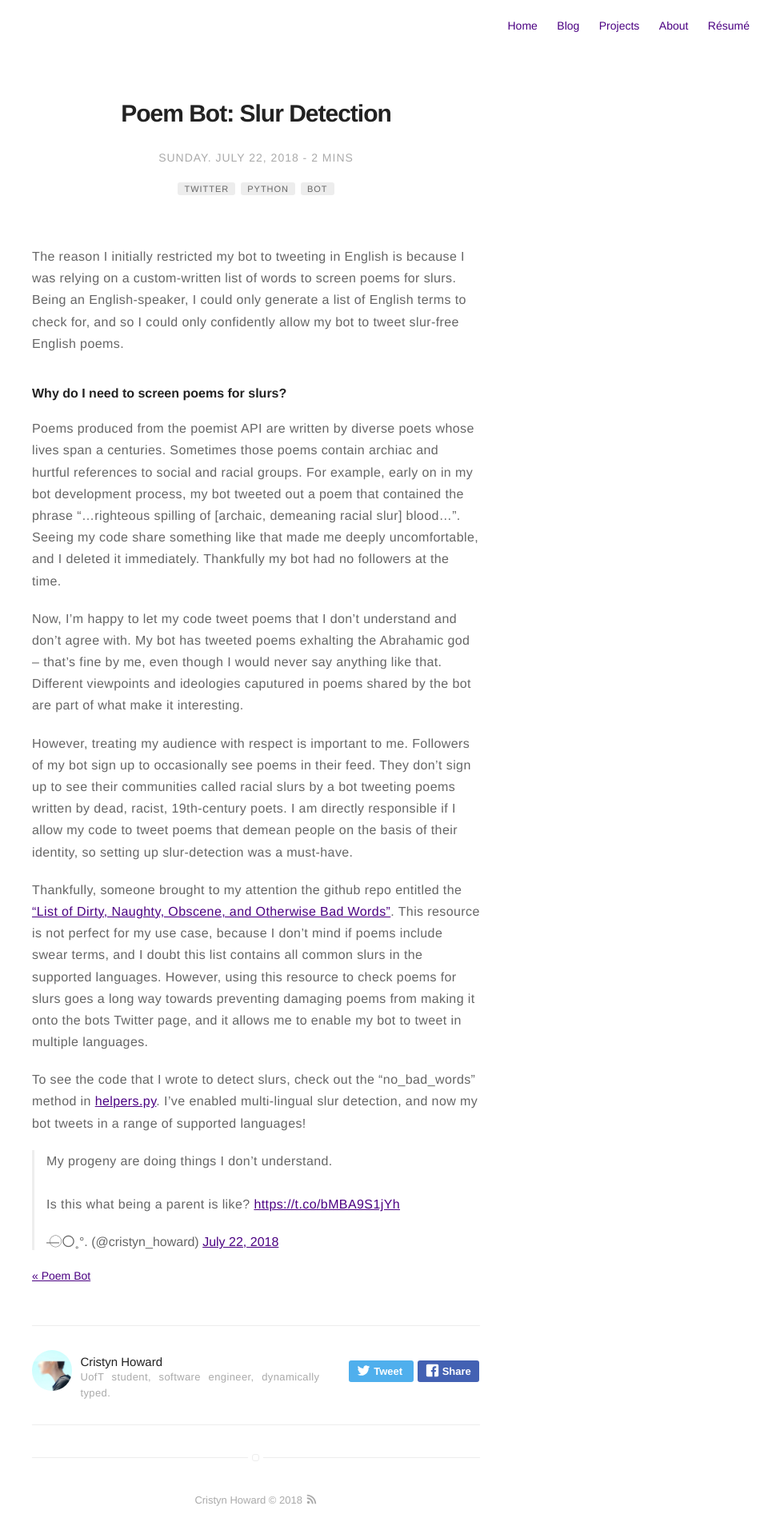
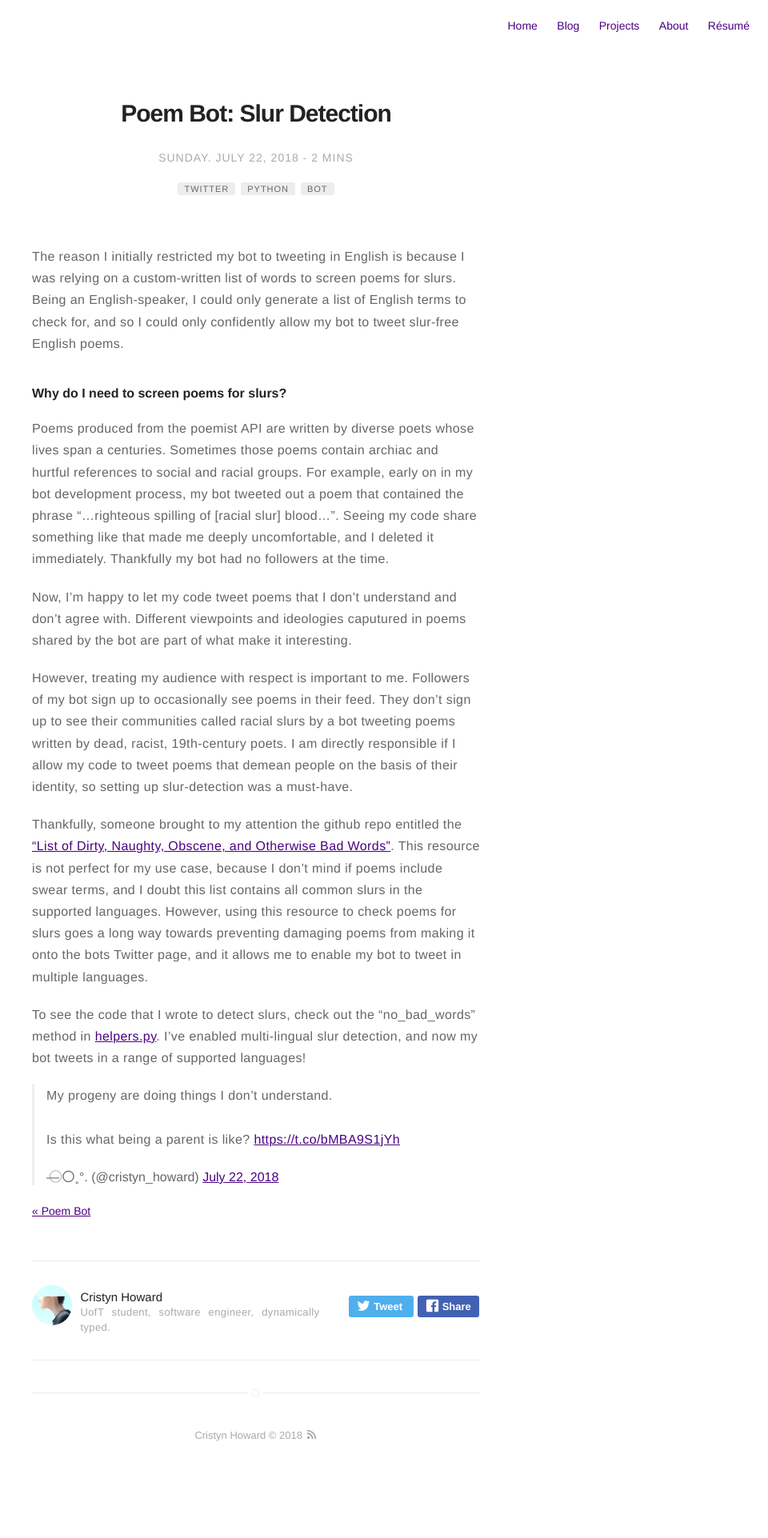
Before and after one commit to cristynhoward/cristynhoward.github.io, a Jekyll site: the page built from _posts/2018-07-22-poem-bot-slur-detection.markdown, in a window 1280 px wide. Shown: the whole page at 80% size, without its empty margins (320-1280 px from the left). Built offline with Jekyll 4.4.1, drawn with Linux system fonts in a browser that asks for light colours; comment, search, counter and statistics services are not loaded; after the commit the page ends 1842 px from its top, so only the background shows below that.

Commit message:
Minor edit to poem slur detection blog post.

```diff
--- a/_posts/2018-07-22-poem-bot-slur-detection.markdown
+++ b/_posts/2018-07-22-poem-bot-slur-detection.markdown
@@ -17,9 +17,9 @@ The reason I initially restricted my bot to tweeting in English is because I was
 
 #### Why do I need to screen poems for slurs?
 
-Poems produced from the poemist API are written by diverse poets whose lives span a centuries. Sometimes those poems contain archiac and hurtful references to social and racial groups. For example, early on in my bot development process, my bot tweeted out a poem that contained the phrase "...righteous spilling of [archaic, demeaning racial slur] blood...". Seeing my code share something like that made me deeply uncomfortable, and I deleted it immediately. Thankfully my bot had no followers at the time.
+Poems produced from the poemist API are written by diverse poets whose lives span a centuries. Sometimes those poems contain archiac and hurtful references to social and racial groups. For example, early on in my bot development process, my bot tweeted out a poem that contained the phrase "...righteous spilling of [racial slur] blood...". Seeing my code share something like that made me deeply uncomfortable, and I deleted it immediately. Thankfully my bot had no followers at the time.
 
-Now, I'm happy to let my code tweet poems that I don't understand and don't agree with. My bot has tweeted poems exhalting the Abrahamic god -- that's fine by me, even though I would never say anything like that. Different viewpoints and ideologies caputured in poems shared by the bot are part of what make it interesting.
+Now, I'm happy to let my code tweet poems that I don't understand and don't agree with. Different viewpoints and ideologies caputured in poems shared by the bot are part of what make it interesting.
 
 However, treating my audience with respect is important to me. Followers of my bot sign up to occasionally see poems in their feed. They don't sign up to see their communities called racial slurs by a bot tweeting poems written by dead, racist, 19th-century poets. I am directly responsible if I allow my code to tweet poems that demean people on the basis of their identity, so setting up slur-detection was a must-have.
 
```
